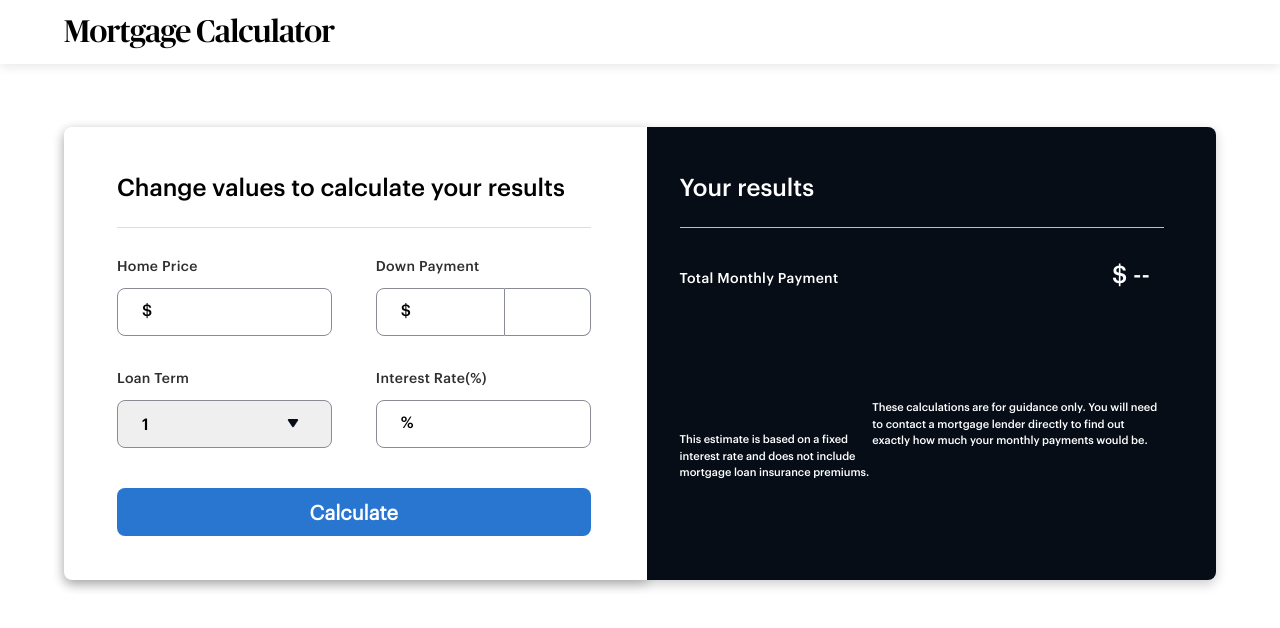
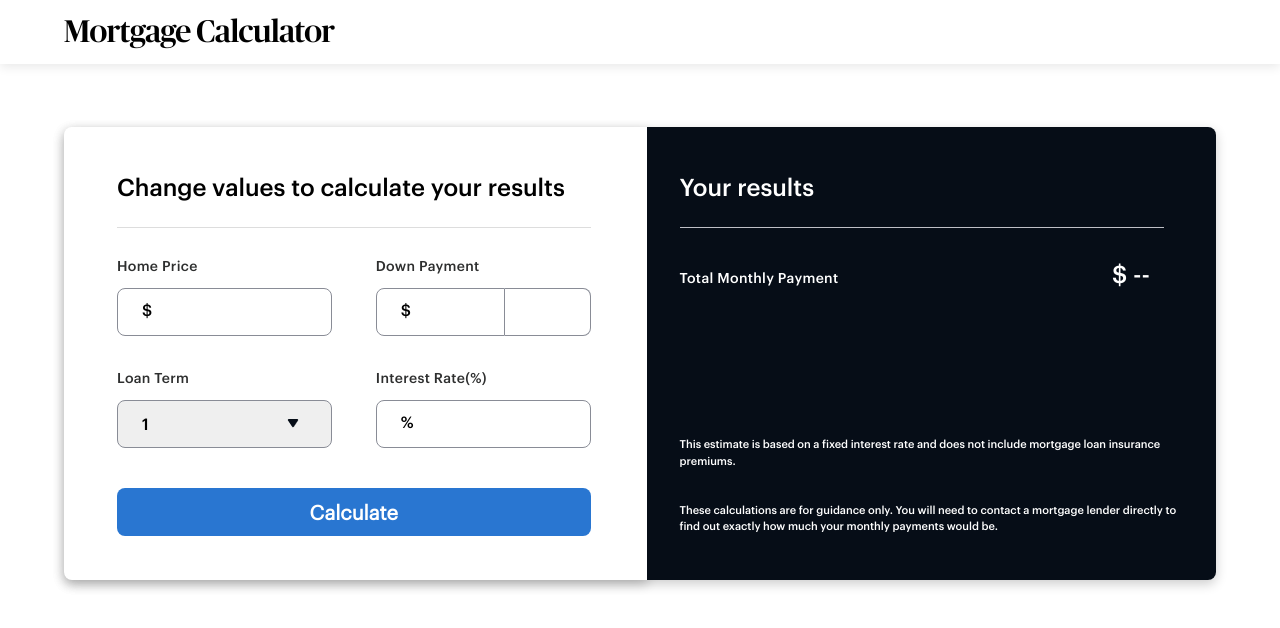
Before and after one commit to hamietp/mortgage-calculator, a website built with webpack: page src/index.html in a window 1280 px wide. Built offline with nearby package versions, Linux system fonts and the light colour scheme.

Commit message:
fix(results): disclaimer positioning and margins

```diff
--- a/src/index.html
+++ b/src/index.html
@@ -121,7 +121,6 @@
           >Your results</label
         >
         <hr />
-        <div class="results-container">
         <div class="results-container__row">
           <label class="results-container__label" for="totalMonthlyPayment"
             >Total Monthly Payment</label
@@ -130,17 +129,19 @@
             >$ --</span
           >
         </div>
+        <!-- <div class="results-container">
+        </div> -->
         <div class="results-container__disclaimer">
           <p>
-              This estimate is based on a fixed interest rate and does not
-              include mortgage loan insurance premiums.
+            This estimate is based on a fixed interest rate and does not include
+            mortgage loan insurance premiums.
           </p>
+          <br />
           <p>
-              These calculations are for guidance only. You will need to contact
-              a mortgage lender directly to find out exactly how much your
-              monthly payments would be.
+            These calculations are for guidance only. You will need to contact a
+            mortgage lender directly to find out exactly how much your monthly
+            payments would be.
           </p>
-          </div>
         </div>
       </div>
     </div>
--- a/src/styles/result-panel.scss
+++ b/src/styles/result-panel.scss
@@ -64,7 +64,7 @@
       font-size: 11px;
       line-height: 150%;
 
-      display: flex;
+      display: block;
 
       margin-bottom: 0;
       color: #ffffff;
@@ -88,7 +88,10 @@
     padding-top: 44px;
     padding-left: 33px;
     padding-right: 52px;
+    padding-bottom: 44px;
     border-radius: 0px 8px 8px 0px;
+
+    position: relative;
 
     &__label {
       font-size: 24px;
@@ -114,9 +117,9 @@
       }
 
       &__disclaimer {
-        margin-top: 100px;
-        padding-bottom: 0;
-        font-family: 'Graphik-Medium', sans-serif;
+        position: absolute;
+        bottom: 44px;
+        padding-right: 34px;
       }
     }
   }
```
Also changed, not shown: README.md. Lines whose indentation alone changed are shown as unchanged.
